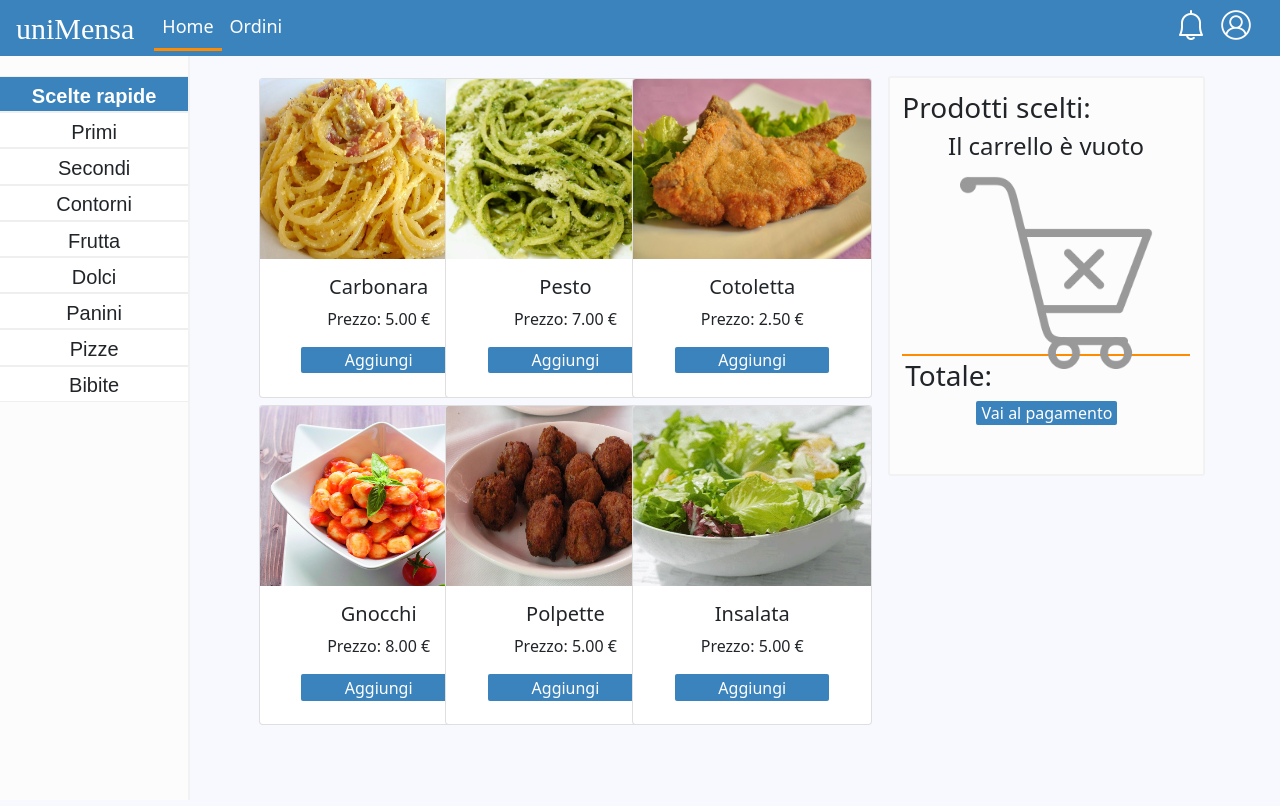
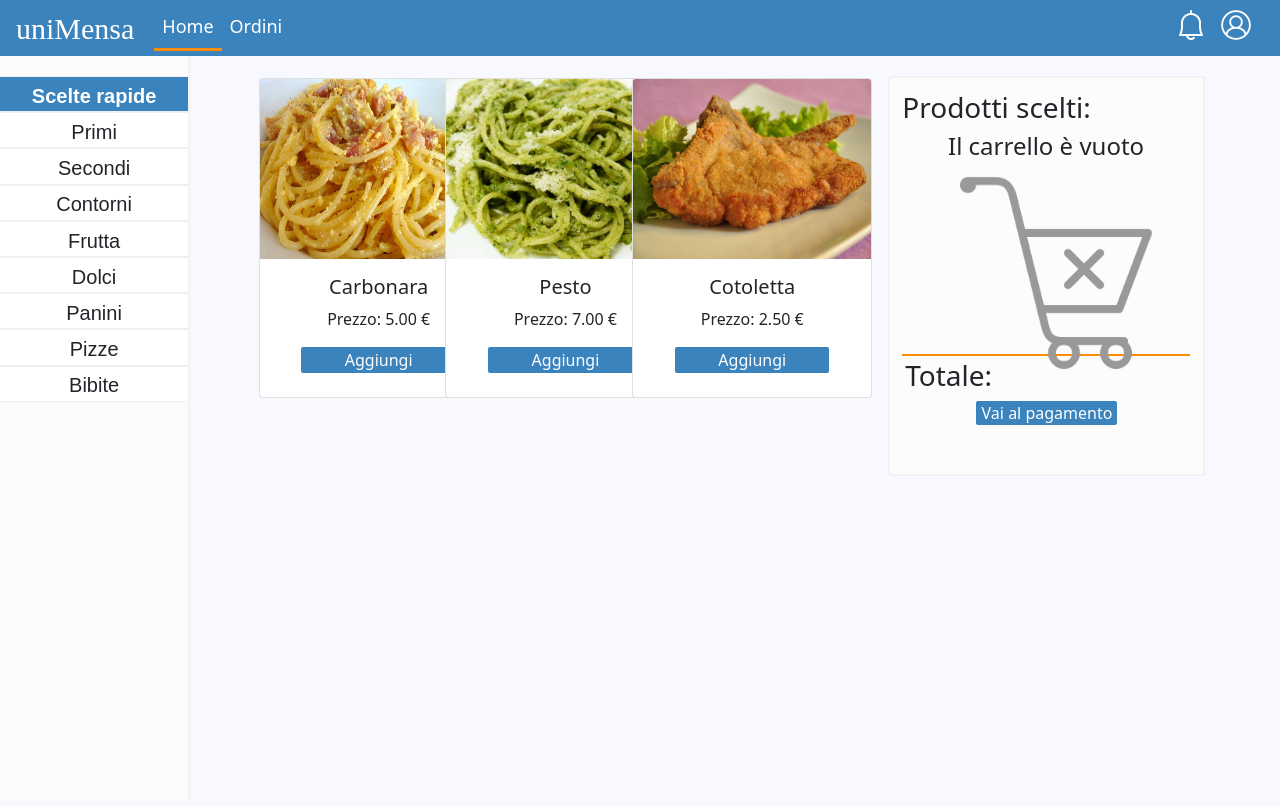
Before and after one commit to antoniocolucci/Unimensa, a Flask app: template Unimensa/templates/Home.html in a window 1280 px wide. Run offline with Flask 2, Linux system fonts and the light colour scheme; the template is opened without the code that fills it, so the values that code supplies are empty; some libraries are stand-ins or nearby versions.

Commit message:
Update Home

```diff
--- a/Unimensa/templates/Home.html
+++ b/Unimensa/templates/Home.html
@@ -158,41 +158,9 @@
                 </div>
             </div>
 
-            <div class="container-fluid container_card cntcards2">
-                <div class="col-md-3 usCard">
-                    <div class="card">
-                        <img src="../static/images/mensa/gnocchi.png" class="card-img-top imgCard" alt="img_element">
-                        <div class="card-body">
-                            <h5 id="plate4_name" class="card-title">Gnocchi</h5>
-                            <p id="plate4_price" class="card-text">Prezzo: 8.00 €</p>
-                            <input type="button" class="button_book" value="Aggiungi"
-                                 onclick="addProductToBill('plate4_name', 'plate4_price')">
-                        </div>
-                    </div>
-                </div>
-            <div class="col-md-3 usCard">
-                <div class="card">
-                    <img src="../static/images/mensa/polpette.png" class="card-img-top imgCard" alt="img_element">
-                    <div class="card-body">
-                        <h5 id="plate5_name" class="card-title">Polpette</h5>
-                        <p id="plate5_price" class="card-text">Prezzo: 5.00 €</p>
-                        <input type="button" class="button_book" value="Aggiungi"
-                               onclick="addProductToBill('plate5_name', 'plate5_price')">
-                    </div>
-                </div>
+            <div id='cntcards2' class="container-fluid container_card cntcards2">
+
             </div>
-          <div class="col-md-3 usCard">
-              <div class="card">
-                  <img src="../static/images/mensa/salad.jpeg" class="card-img-top imgCard" alt="img_element">
-                  <div class="card-body">
-                      <h5 id="plate6_name" class="card-title">Insalata</h5>
-                      <p id="plate6_price" class="card-text">Prezzo: 5.00 €</p>
-                      <input type="button" class="button_book" value="Aggiungi"
-                             onclick="addProductToBill('plate6_name', 'plate6_price')">
-                  </div>
-              </div>
-          </div>
-      </div>
         </div>
 
 
```
